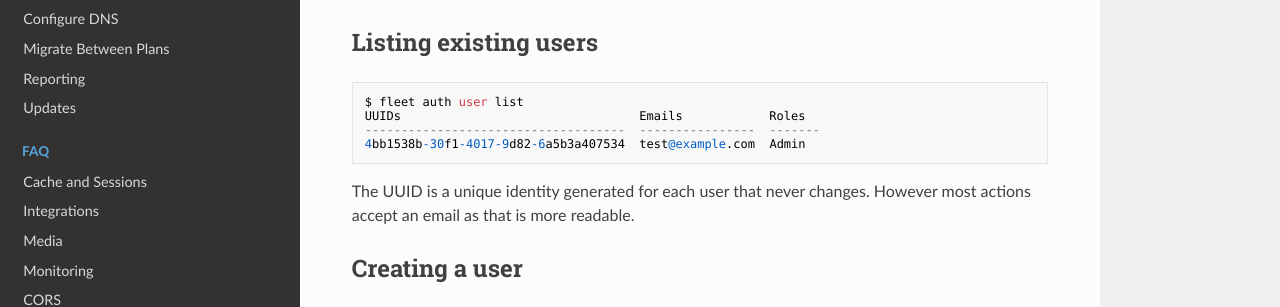
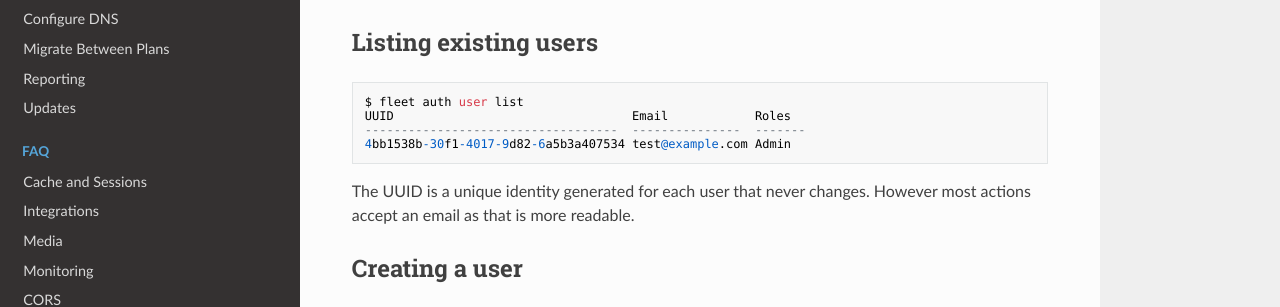
Before and after one commit to anchor/fleet-magento-docs, an MkDocs documentation site: the page built from docs/how-to/manage-users.md, in a window 1280 px wide and 900 px high. Shown: the part 145-452 px from the top of the window. Built offline with MkDocs 1.6.1, drawn with Linux system fonts in a browser that asks for light colours; nearby versions of some CDN libraries; old or Windows-style settings are respelled for this version of MkDocs.

Commit message:
minor edits

````diff
--- a/docs/how-to/manage-users.md
+++ b/docs/how-to/manage-users.md
@@ -5,9 +5,9 @@ Listing existing users
 
 ```
 $ fleet auth user list
-UUIDs                                 Emails            Roles
-------------------------------------  ----------------  -------
-4bb1538b-30f1-4017-9d82-6a5b3a407534  test@example.com  Admin
+UUID                                 Email            Roles
+-----------------------------------  ---------------  -------
+4bb1538b-30f1-4017-9d82-6a5b3a407534 test@example.com Admin
 ```
 
 The UUID is a unique identity generated for each user that never changes. However most actions accept an email as that is more readable.
````
Also changed, not shown: docs/getting-started/installing-fleet-tool.md (+1 -1 lines).
